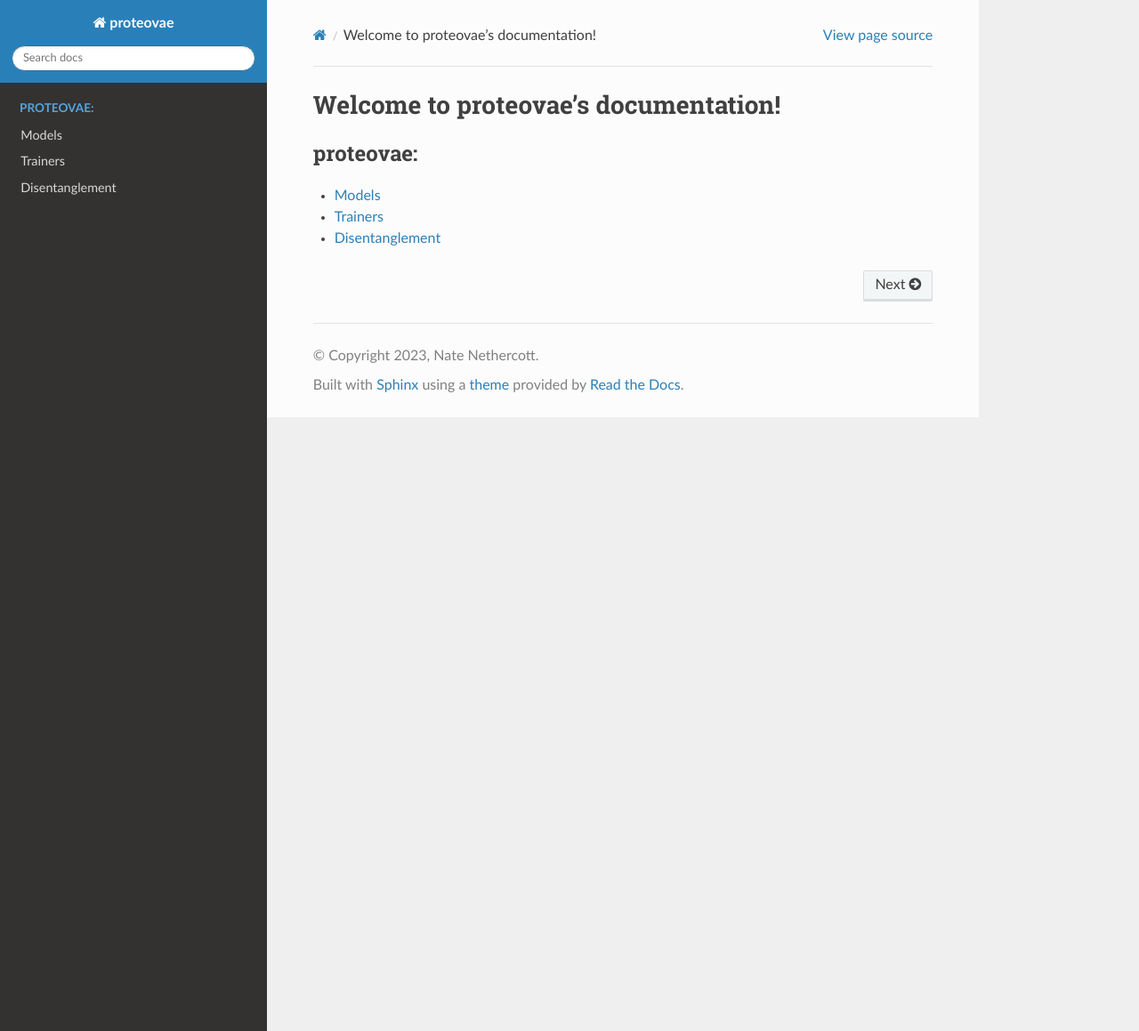
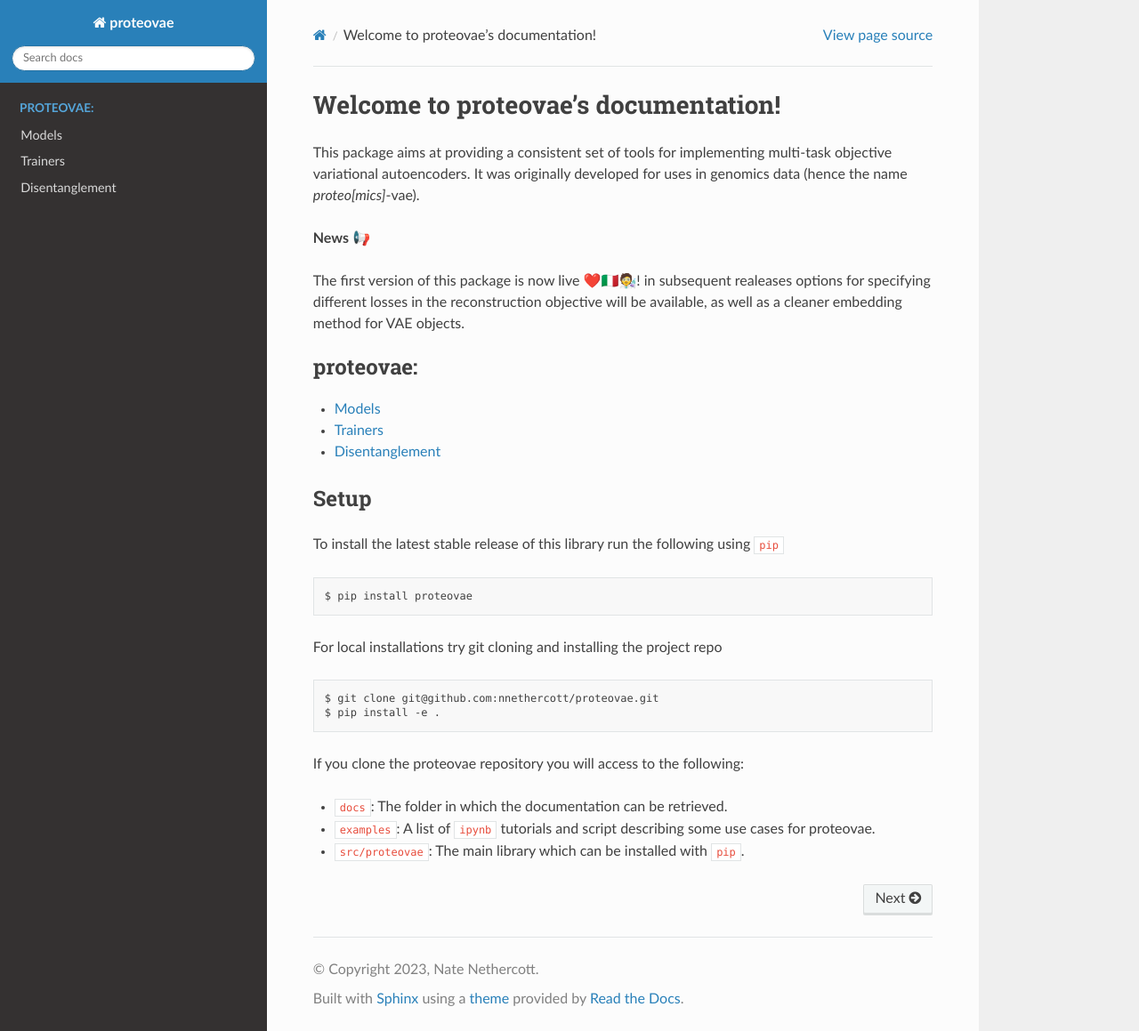
Before and after one commit to nnethercott/proteovae, a Sphinx documentation site: the page built from docs/index.rst, in a window 1280 px wide and 1159 px high. Shown: the whole window at 89% size. Built offline with Sphinx 7.4.7 and the Read the Docs theme 2.0.0, drawn with Linux system fonts in a browser that asks for light colours.

Commit message:
docs passing (hopefully)

```diff
--- a/docs/index.rst
+++ b/docs/index.rst
@@ -5,6 +5,13 @@
 
 Welcome to proteovae's documentation!
 =====================================
+This package aims at providing a consistent set of tools for implementing multi-task objective variational autoencoders.
+It was originally developed for uses in genomics data (hence the name *proteo[mics]*-vae).
+
+**News** 📢
+
+The first version of this package is now live ❤️🇮🇹🧑‍🔬! in subsequent realeases options for specifying different losses in the reconstruction
+objective will be available, as well as a cleaner embedding method for VAE objects.
 
 .. toctree::
    :maxdepth: 1
@@ -13,3 +20,26 @@ Welcome to proteovae's documentation!
    proteovae.models
    proteovae.trainers
    proteovae.disentanglement
+
+Setup
+~~~~~~~~~~~~~
+
+To install the latest stable release of this library run the following using ``pip``
+
+.. code-block:: bash
+
+   $ pip install proteovae
+
+For local installations try git cloning and installing the project repo
+
+.. code-block:: bash
+
+   $ git clone git@github.com:nnethercott/proteovae.git
+   $ pip install -e .
+
+
+If you clone the proteovae repository you will access to the following:
+
+- ``docs``: The folder in which the documentation can be retrieved.
+- ``examples``: A list of ``ipynb`` tutorials and script describing some use cases for proteovae.
+- ``src/proteovae``: The main library which can be installed with ``pip``.
```
Also changed, not shown: docs/proteovae.models.rst (+6 -1 lines), 1 other file.
